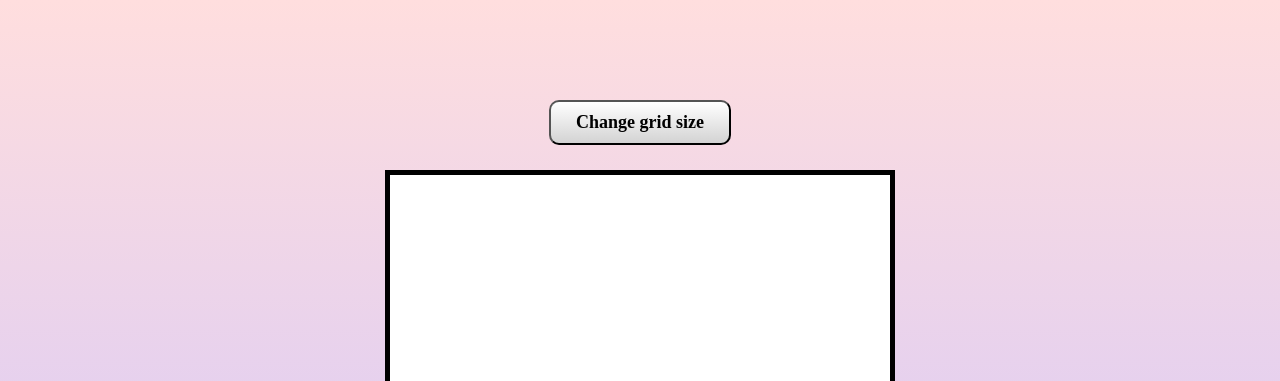
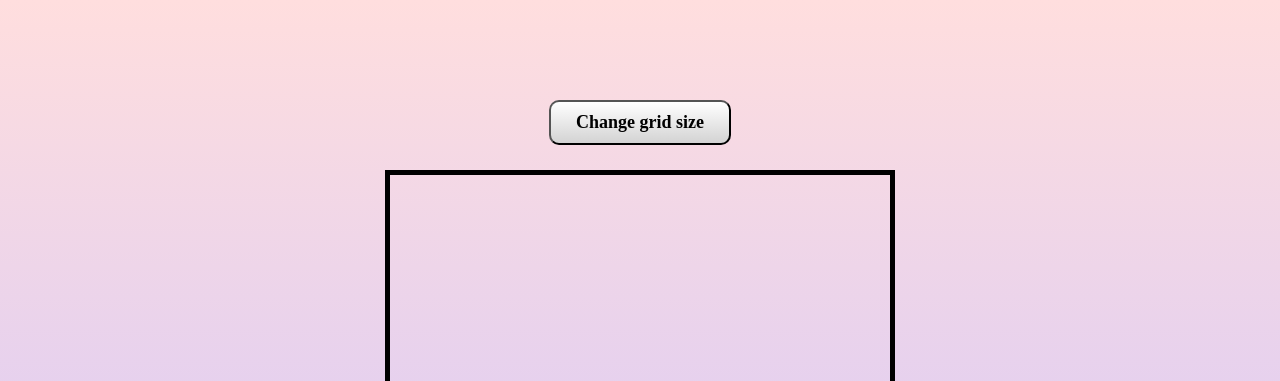
Before and after one commit to sixtynine696969/etch-a-sketch, a plain HTML site: page index.html in a window 1280 px wide. Shown: the top 381 px of the page. Drawn offline with Linux system fonts and the light colour scheme.

Commit message:
Remove background color for .grid-item

```diff
--- a/styles.css
+++ b/styles.css
@@ -25,9 +25,9 @@ body {
     width: 500px;
 }
 
-.grid-item {
+/* .grid-item {
     background-color: white;
-}
+} */
 
 .select-btn {
     padding: 10px 25px;
```
